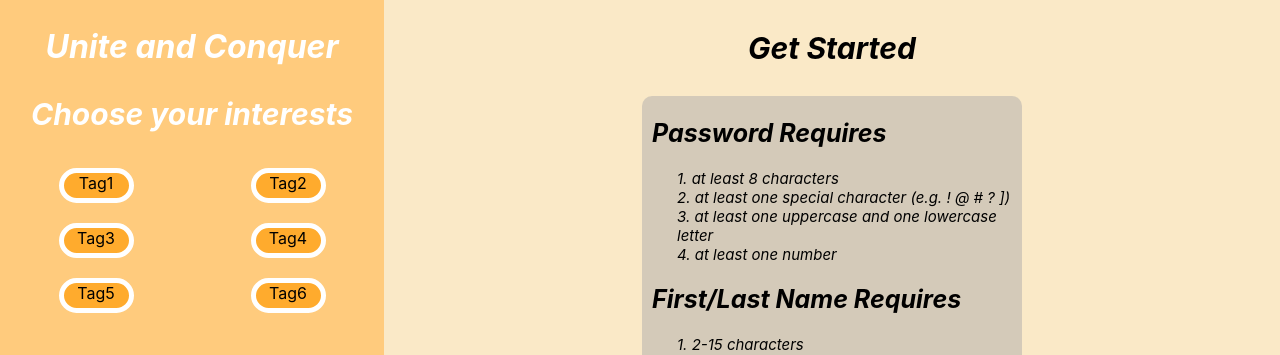
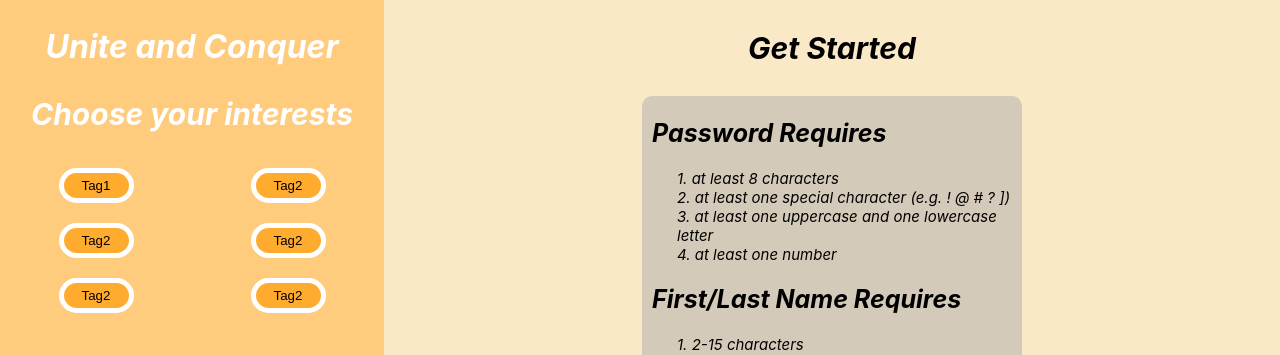
Before and after one commit to cis350/project-uniteandconquer, a React (Create React App) app in the folder uniteandconquer/: page /registration in a window 1280 px wide. Shown: the top 355 px of the page. Built offline with nearby package versions, Linux system fonts and the light colour scheme.

Commit message:
Update resgistration
Made the tags clickable

```diff
--- a/uniteandconquer/src/assets/Registration.css
+++ b/uniteandconquer/src/assets/Registration.css
@@ -29,6 +29,18 @@
 
 .tag {
   background: #FFAB2D;
+  border: 5px solid #FFFFFF;
+  box-sizing: border-box;
+  border-radius: 40px;
+  text-align: center;
+  width: 75px;
+  height: 35px;
+  margin: auto;
+  margin-bottom: 20px;
+}
+
+.tag_selected {
+  background: #2dff50;
   border: 5px solid #FFFFFF;
   box-sizing: border-box;
   border-radius: 40px;
--- a/uniteandconquer/src/components/Registration.js
+++ b/uniteandconquer/src/components/Registration.js
@@ -24,6 +24,21 @@ function Registration() {
   const [validReqs, setValidReqs] = useState(false);
   const [validConfirmPassword, setValidConfirmPassword] = useState(false);
   const [tags, setTags] = useState([]);
+  const allTags = ['Tag1', 'Tag2', 'Tag3', 'Tag4', 'Tag5', 'Tag6'];
+
+  function addTags(tag) {
+    if (tags.includes(tag)) {
+      const newList = tags.filter((item) => item !== tag);
+      setTags(newList);
+    } else {
+      setTags((arr) => [...arr, tag]);
+    }
+  }
+  useEffect(() => {
+    allTags.forEach((tag) => { document.getElementById(tag).className = 'tag'; });
+    tags.forEach((tag) => { document.getElementById(tag).className = 'tag_selected'; });
+  }, [tags]);
+
   const options = [
     'US (+1)', 'UK (+44)', 'AS (+1684)',
   ];
@@ -146,12 +161,12 @@ function Registration() {
             <h3>Choose your interests</h3>
           </div>
           <div className="tags">
-            <div className="tag">Tag1</div>
-            <div className="tag">Tag2</div>
-            <div className="tag">Tag3</div>
-            <div className="tag">Tag4</div>
-            <div className="tag">Tag5</div>
-            <div className="tag">Tag6</div>
+            <button className="tag" type="button" key="Tag1" id="Tag1" onClick={() => addTags('Tag1')}>Tag1</button>
+            <button className="tag" type="button" key="Tag2" id="Tag2" onClick={() => addTags('Tag2')}>Tag2</button>
+            <button className="tag" type="button" key="Tag3" id="Tag3" onClick={() => addTags('Tag3')}>Tag2</button>
+            <button className="tag" type="button" key="Tag4" id="Tag4" onClick={() => addTags('Tag4')}>Tag2</button>
+            <button className="tag" type="button" key="Tag5" id="Tag5" onClick={() => addTags('Tag5')}>Tag2</button>
+            <button className="tag" type="button" key="Tag6" id="Tag6" onClick={() => addTags('Tag6')}>Tag2</button>
           </div>
         </div>
         <div className="registration-input">
```
